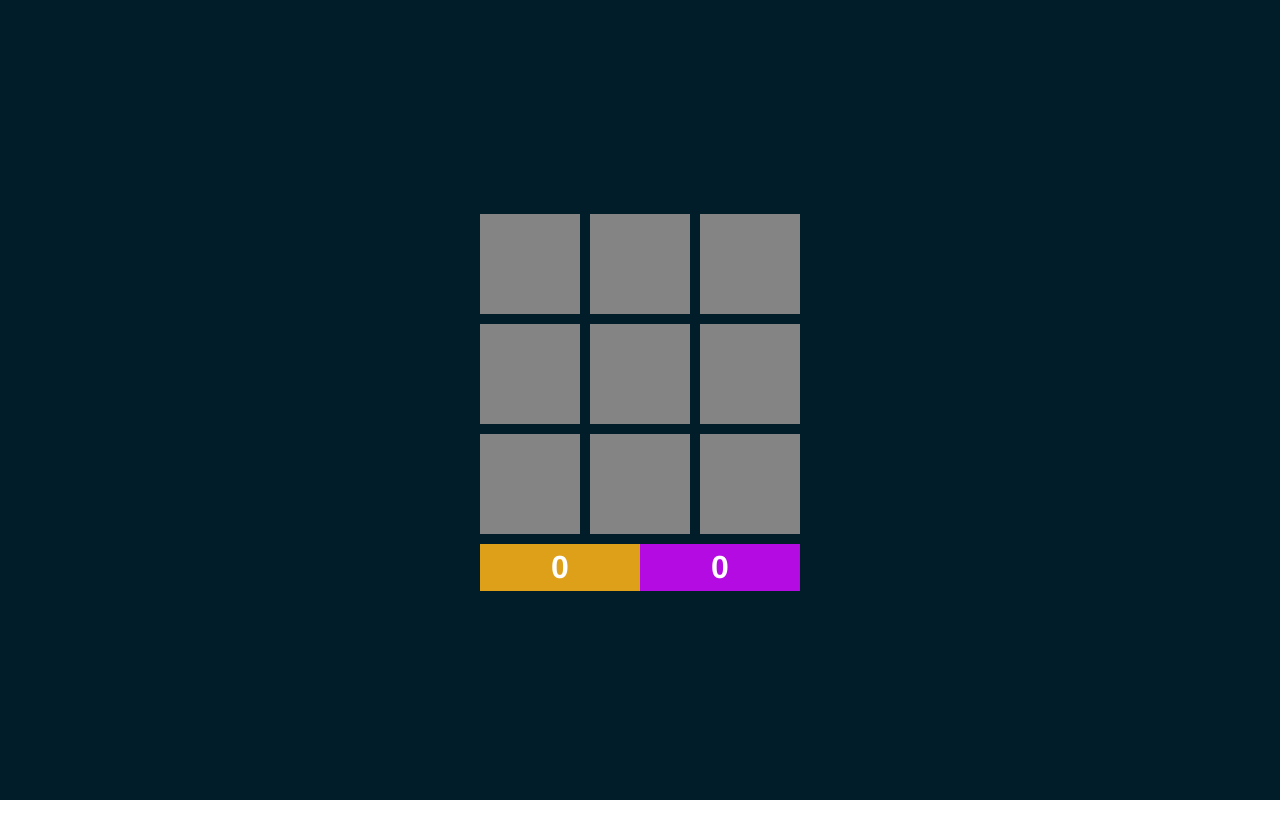
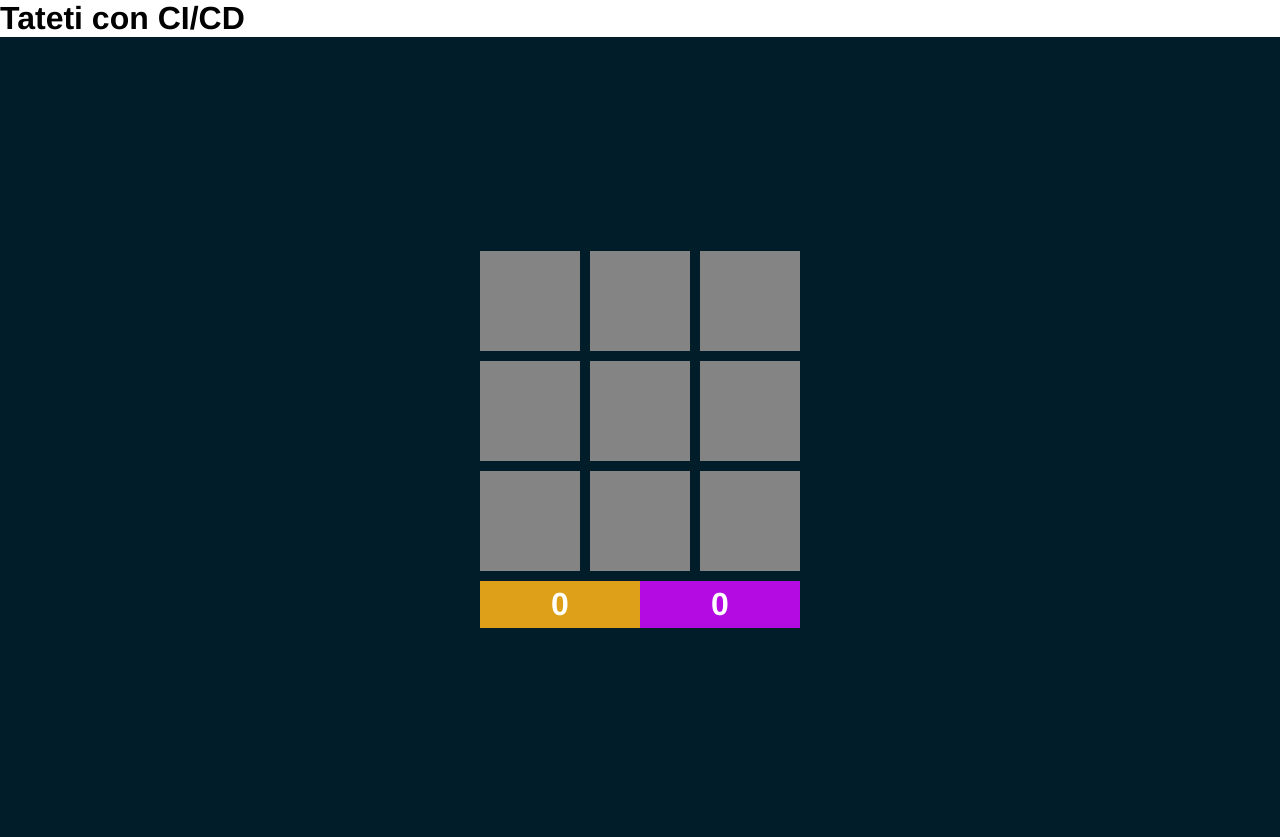
Before and after one commit to juancarracedo7/TATETI, a React (Vite) app: page / in a window 1280 px wide. Before the commit the page ends 800 px from the top, so only its background shows below. Built offline with nearby package versions, Linux system fonts and the light colour scheme.

Commit message:
add title

```diff
--- a/src/App.jsx
+++ b/src/App.jsx
@@ -7,6 +7,7 @@ function App() {
 
   return (
    <>
+   <h1>Tateti con CI/CD</h1>
    <Tateti/>
    </>
   )
```
